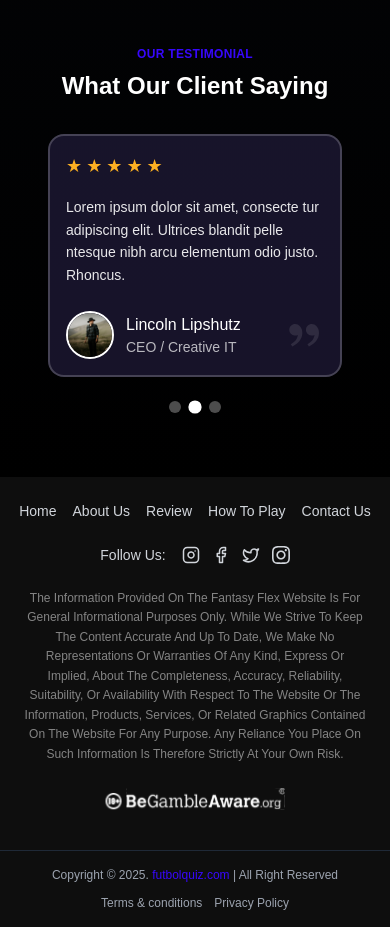
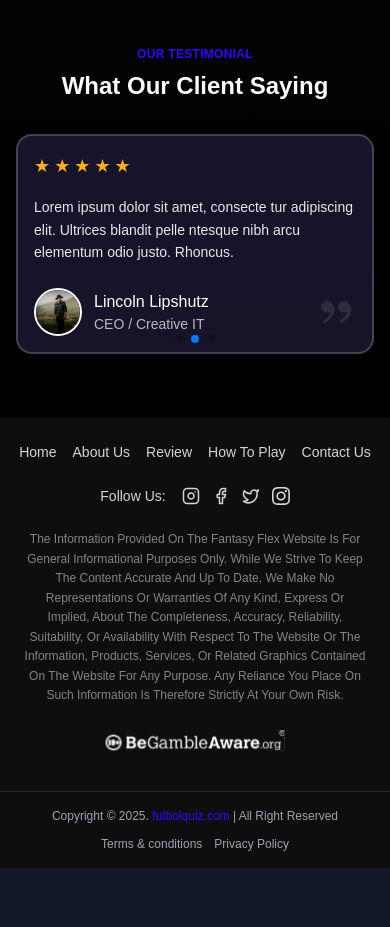
Before and after one commit to Ibraz94/futbol-quiz, a Next.js app: page / in a window 390 px wide. Shown: the part 3960-4887 px from the top of the page. After the commit the page ends 4828 px from the top, so only its background shows below. Built offline with nearby package versions, Linux system fonts and the light colour scheme; a web font is replaced by a local one.

Commit message:
Changes in testimonials

```diff
--- a/components/Testimonials.tsx
+++ b/components/Testimonials.tsx
@@ -4,6 +4,11 @@ import { useState, useRef } from "react";
 import { ChevronLeft, ChevronRight } from "lucide-react";
 import Image from "next/image";
 import { motion, useInView } from "framer-motion";
+import { Swiper, SwiperSlide } from 'swiper/react';
+import { Navigation, Pagination, Autoplay } from 'swiper/modules';
+import "swiper/css";
+import "swiper/css/navigation";
+import "swiper/css/pagination";
 
 interface Testimonial {
     id: number;
@@ -43,6 +48,8 @@ const testimonials: Testimonial[] = [
 
 const Testimonials = () => {
     const ref = useRef(null);
+    const swiperRef = useRef<any>(null);
+    const [testimonial, setTestimonial] = useState(testimonials[0]);
     const isInView = useInView(ref, { once: true, amount: 0.3 });
     const [currentIndex, setCurrentIndex] = useState(1);
 
@@ -67,6 +74,12 @@ const Testimonials = () => {
                 ★
             </span>
         ));
+    };
+
+    const handleSlideChange = (swiper: any) => {
+        const currentIndex = swiper.activeIndex;
+        setTestimonial(testimonials[currentIndex]);
+        setCurrentIndex(currentIndex);
     };
 
     const getCardStyle = (index: number) => {
@@ -150,29 +163,47 @@ const Testimonials = () => {
                     animate={isInView ? "visible" : "hidden"}
                     variants={cardsContainerVariants}
                 >
-                    {/* Testimonial Cards */}
-                    {/* Mobile: Single card view */}
+                    {/* Mobile: Swiper view */}
                     <div className="block md:hidden relative">
+                        <Swiper
+                            ref={swiperRef}
+                            modules={[Pagination, Autoplay]}
+                            spaceBetween={20}
+                            slidesPerView={1}
+                            pagination={{
+                                clickable: true,
+                                el: '.swiper-pagination',
+                            }}
+                            autoplay={{
+                                delay: 3000,
+                                disableOnInteraction: false,
+                                pauseOnMouseEnter: true
+                            }}
+                            onSlideChange={handleSlideChange}
+                            className="mx-4"
+                        >
+                            {displayedTestimonials.map((testimonial) => (
+                                <SwiperSlide key={testimonial.id}>
                                     <motion.div
                                         variants={cardVariants}
-                            className="bg-[#2F265380] border-2 border-white/20 text-white rounded-2xl p-4 sm:p-6 mx-8 sm:mx-12"
+                                        className="bg-[#2F265380] border-2 border-white/20 text-white rounded-2xl p-4 sm:p-6"
                                     >
                                         {/* Star Rating */}
                                         <div className="flex gap-1 mb-4">
-                                {renderStars(displayedTestimonials[currentIndex].rating)}
+                                            {renderStars(testimonial.rating)}
                                         </div>
 
                                         {/* Content */}
                                         <p className="text-white/90 text-sm sm:text-base leading-relaxed mb-6">
-                                {displayedTestimonials[currentIndex].content}
+                                            {testimonial.content}
                                         </p>
 
                                         {/* Profile */}
                                         <div className="flex items-center gap-3 sm:gap-4">
                                             <div className="w-12 h-12 sm:w-14 sm:h-14 rounded-full overflow-hidden border-2 border-white flex-shrink-0">
                                                 <Image
-                                        src={displayedTestimonials[currentIndex].image}
-                                        alt={displayedTestimonials[currentIndex].name}
+                                                    src={testimonial.image}
+                                                    alt={testimonial.name}
                                                     width={56}
                                                     height={56}
                                                     className="w-full h-full object-cover"
@@ -180,14 +211,15 @@ const Testimonials = () => {
                                             </div>
                                             <div className="flex-1 min-w-0">
                                                 <h4 className="text-white font-medium text-base sm:text-lg truncate">
-                                        {displayedTestimonials[currentIndex].name}
+                                                    {testimonial.name}
                                                 </h4>
                                                 <p className="text-white/70 text-sm truncate">
-                                        {displayedTestimonials[currentIndex].title}
+                                                    {testimonial.title}
                                                 </p>
                                             </div>
                                             <div className="flex-shrink-0">
-                                    <Image src="/double-quotes.svg"
+                                                <Image
+                                                    src="/double-quotes.svg"
                                                     alt="quote"
                                                     width={40}
                                                     height={40}
@@ -196,6 +228,12 @@ const Testimonials = () => {
                                             </div>
                                         </div>
                                     </motion.div>
+                                </SwiperSlide>
+                            ))}
+
+                            {/* Pagination for Mobile */}
+                            <div className="swiper-pagination !bottom-0"></div>
+                        </Swiper>
                     </div>
 
                     {/* Desktop: Multi-card view */}
@@ -275,20 +313,6 @@ const Testimonials = () => {
                             ))}
                         </div>
                     </div>
-
-                    {/* Dots Indicator for Mobile */}
-                    <div className="flex justify-center gap-2 mt-6 md:hidden">
-                        {displayedTestimonials.map((_, index) => (
-                            <div
-                                key={index}
-                                className={`w-3 h-3 rounded-full transition-all duration-300 ${
-                                    index === currentIndex
-                                        ? 'bg-white scale-110'
-                                        : 'bg-white/30'
-                                }`}
-                            />
-                        ))}
-                    </div>
                 </motion.div>
             </div>
         </section>
```
Lines whose indentation alone changed are shown as unchanged.
